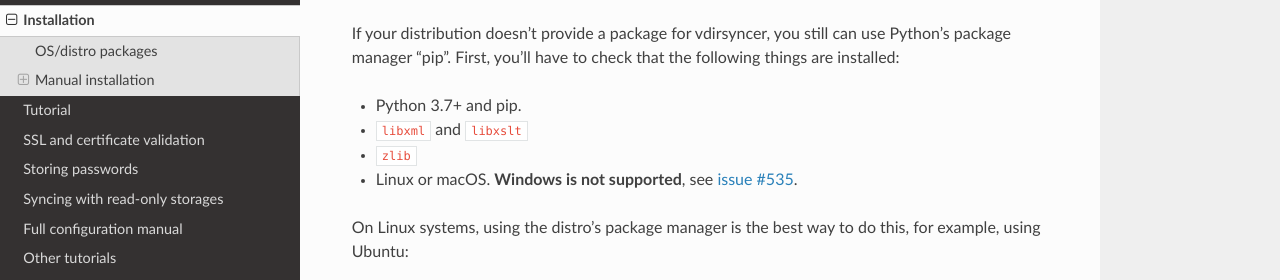
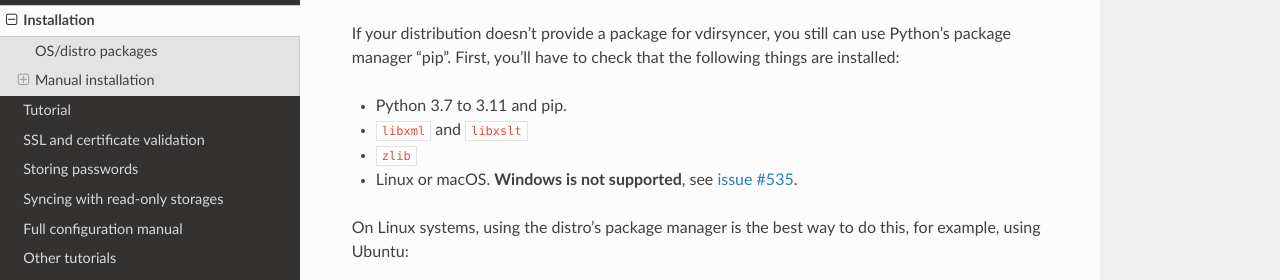
Before and after one commit to pimutils/vdirsyncer, a Sphinx documentation site: the page built from docs/installation.rst, in a window 1280 px wide and 900 px high, scrolled down 592 px. Shown: the part 162-442 px from the top of the window. Built offline with Sphinx 7.4.7 and the Read the Docs theme 2.0.0, drawn with Linux system fonts in a browser that asks for light colours.

Commit message:
Python 3.10 and 3.11 are also supported
We've been running 3.11 on CI for a while now.

```diff
--- a/CHANGELOG.rst
+++ b/CHANGELOG.rst
@@ -19,6 +19,7 @@
   "filesystem/icalendar"`` or ``type = "filesystem/vcard"``. This has not
   functional impact, and is merely for forward compatibility with the Rust
   implementation of vdirsyncer.
+- Python 3.10 and 3.11 are officially supported.
 
 Version 0.19.1
 ==============
--- a/docs/installation.rst
+++ b/docs/installation.rst
@@ -42,7 +42,7 @@
 use Python's package manager "pip". First, you'll have to check that the
 following things are installed:
 
-- Python 3.7+ and pip.
+- Python 3.7 to 3.11 and pip.
 - ``libxml`` and ``libxslt``
 - ``zlib``
 - Linux or macOS. **Windows is not supported**, see :gh:`535`.
--- a/setup.py
+++ b/setup.py
@@ -74,6 +74,8 @@
         "Programming Language :: Python :: 3.7",
         "Programming Language :: Python :: 3.8",
         "Programming Language :: Python :: 3.9",
+        "Programming Language :: Python :: 3.10",
+        "Programming Language :: Python :: 3.11",
         "Topic :: Internet",
         "Topic :: Utilities",
     ],
```
